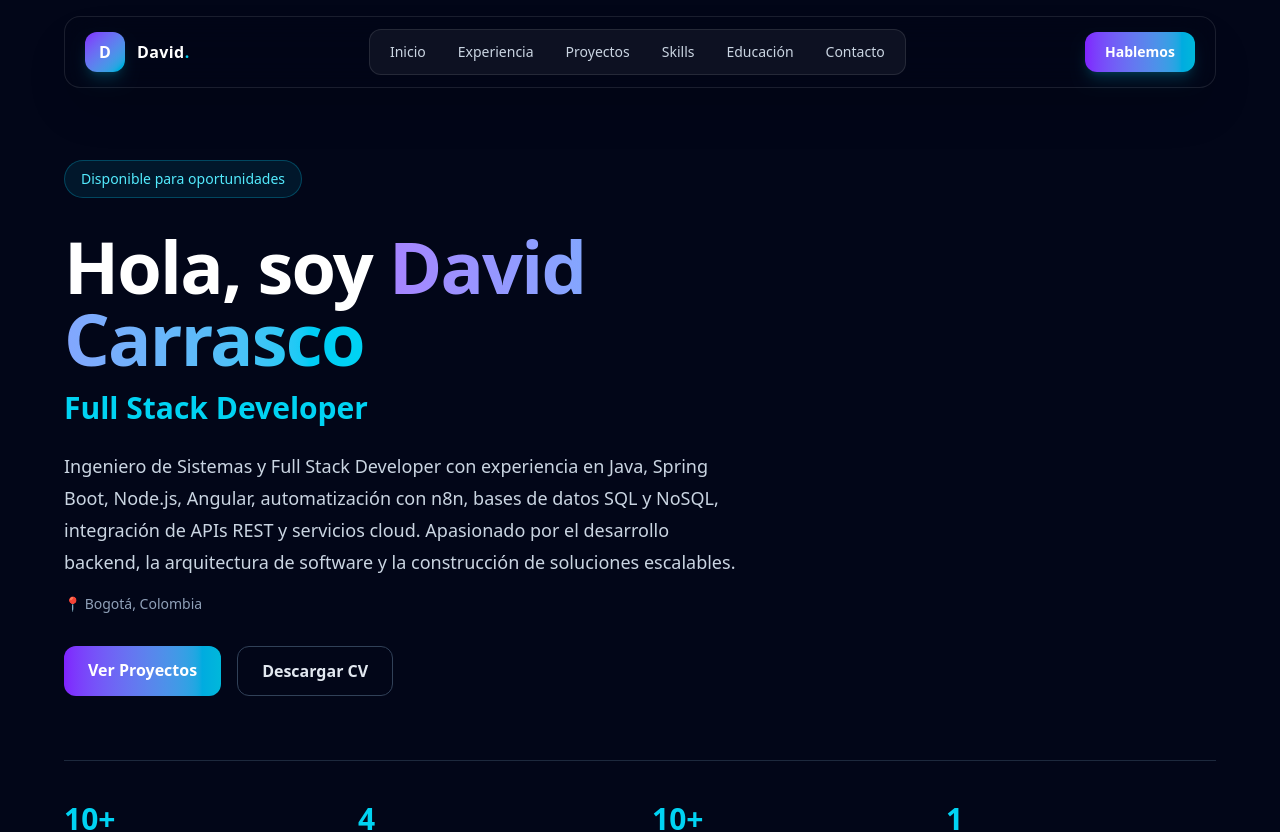
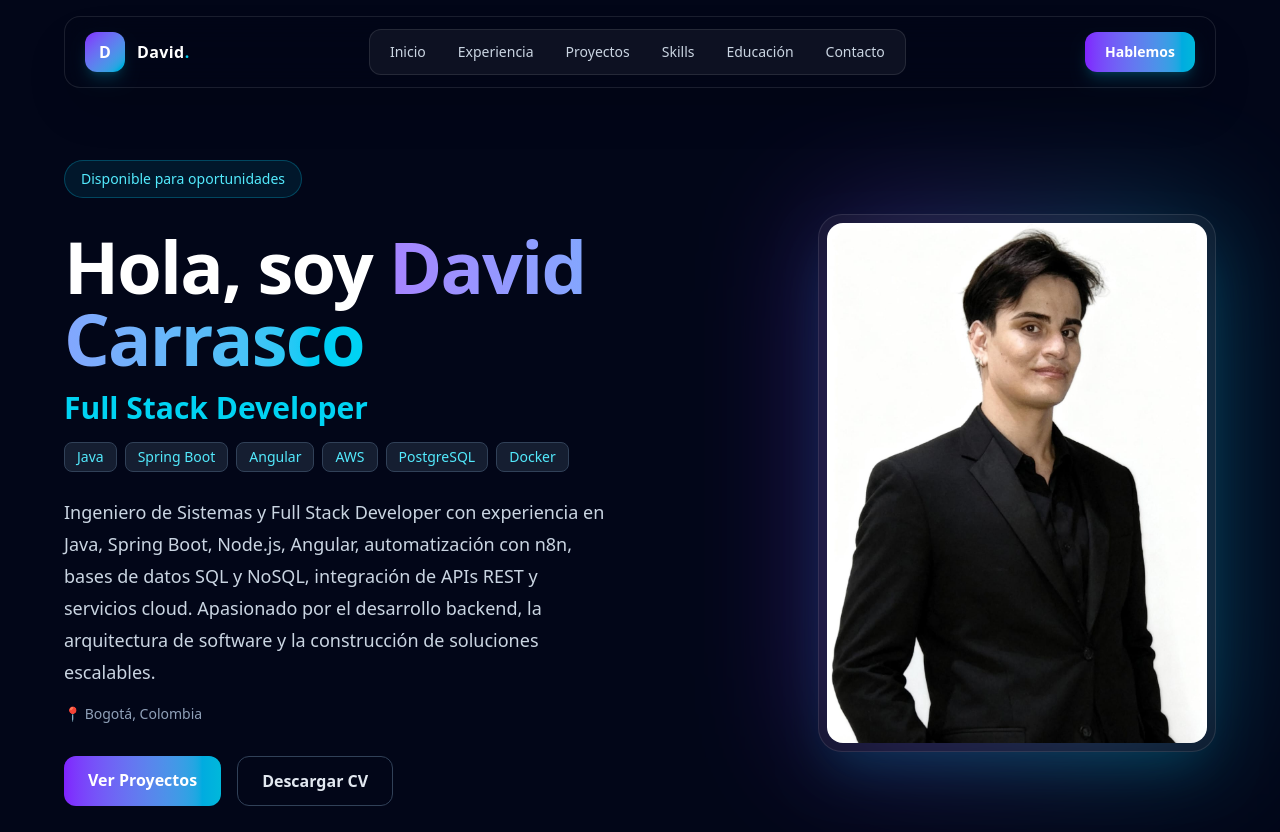
Before and after one commit to dabbi20/Portafolio, an Angular app in the folder david-portfolio/: page / in a window 1280 px wide. Shown: the top 832 px of the page. Built offline with nearby package versions, Linux system fonts and the light colour scheme.

Commit message:
configuracion del app.ts

```diff
--- a/david-portfolio/package.json
+++ b/david-portfolio/package.json
@@ -26,6 +26,7 @@
     "@angular/cli": "^21.2.12",
     "@angular/compiler-cli": "^21.2.0",
     "@tailwindcss/postcss": "^4.1.12",
+    "@types/aos": "^3.0.8",
     "jsdom": "^28.0.0",
     "postcss": "^8.5.3",
     "prettier": "^3.8.1",
--- a/david-portfolio/src/app/app.ts
+++ b/david-portfolio/src/app/app.ts
@@ -1,19 +1,23 @@
-import { Component, signal } from '@angular/core';
-import { RouterOutlet } from '@angular/router';
+import { AfterViewInit, Component, signal } from '@angular/core';
+
+
+import AOS from 'aos';
+
+
+import { Navbar } from './sections/navbar/navbar';
 import { Hero } from './sections/hero/hero';
 import { Experience } from './sections/experience/experience';
 import { Projects } from './sections/projects/projects';
 import { Skills } from './sections/skills/skills';
 import { Education } from './sections/education/education';
 import { Contact } from './sections/contact/contact';
-import { Navbar } from './sections/navbar/navbar';
 import { Footer } from './sections/footer/footer';
 import { ScrollTop } from './shared/components/scroll-top/scroll-top';
 
 @Component({
   selector: 'app-root',
   imports: [
-  RouterOutlet,
+
     Navbar,
     Hero,
     Experience,
@@ -22,11 +26,20 @@ import { ScrollTop } from './shared/components/scroll-top/scroll-top';
     Education,
     Contact,
     Footer,
-  ScrollTop
+    ScrollTop,
   ],
   templateUrl: './app.html',
-  styleUrl: './app.css'
+  styleUrl: './app.css',
 })
-export class App {
+export class App implements AfterViewInit {
   protected readonly title = signal('david-portfolio');
+
+  ngAfterViewInit(): void {
+    AOS.init({
+      duration: 900,
+      easing: 'ease-out-cubic',
+      once: true,
+      offset: 80,
+    });
   }
+}
--- a/david-portfolio/src/app/sections/hero/hero.html
+++ b/david-portfolio/src/app/sections/hero/hero.html
@@ -1,6 +1,10 @@
 <section id="hero" class="min-h-screen bg-slate-950 px-6 pb-24 pt-40 text-white">
   <div class="mx-auto max-w-6xl">
+
+    <div class="grid items-center gap-14 lg:grid-cols-2">
+
       <div class="max-w-3xl">
+
         <span
           class="inline-flex rounded-full border border-cyan-500/30 bg-cyan-500/10 px-4 py-2 text-sm text-cyan-300"
         >
@@ -17,6 +21,32 @@
         <h2 class="mt-4 text-2xl font-semibold text-cyan-400 md:text-3xl">
           {{ profile.role }}
         </h2>
+
+        <div class="mt-4 flex flex-wrap gap-2">
+          <span class="rounded-lg border border-slate-700 bg-slate-800/70 px-3 py-1 text-sm text-cyan-300">
+            Java
+          </span>
+
+          <span class="rounded-lg border border-slate-700 bg-slate-800/70 px-3 py-1 text-sm text-cyan-300">
+            Spring Boot
+          </span>
+
+          <span class="rounded-lg border border-slate-700 bg-slate-800/70 px-3 py-1 text-sm text-cyan-300">
+            Angular
+          </span>
+
+          <span class="rounded-lg border border-slate-700 bg-slate-800/70 px-3 py-1 text-sm text-cyan-300">
+            AWS
+          </span>
+
+          <span class="rounded-lg border border-slate-700 bg-slate-800/70 px-3 py-1 text-sm text-cyan-300">
+            PostgreSQL
+          </span>
+
+          <span class="rounded-lg border border-slate-700 bg-slate-800/70 px-3 py-1 text-sm text-cyan-300">
+            Docker
+          </span>
+        </div>
 
         <p class="mt-6 max-w-2xl text-lg leading-8 text-slate-300">
           {{ profile.description }}
@@ -43,6 +73,29 @@
             {{ profile.secondaryCta.label }}
           </a>
         </div>
+
+      </div>
+
+      <div class="flex justify-center lg:justify-end">
+        <div class="relative">
+
+          <div
+            class="absolute inset-0 rounded-3xl bg-gradient-to-r from-violet-600 to-cyan-500 opacity-30 blur-3xl"
+          ></div>
+
+          <div
+            class="relative rounded-3xl border border-white/10 bg-white/5 p-2 shadow-2xl shadow-cyan-500/20"
+          >
+            <img
+              src="/assets/images/profile/david-carrasco.jpeg"
+              alt="Foto profesional de David Carrasco"
+              class="h-[420px] w-[320px] rounded-2xl object-cover object-top md:h-[520px] md:w-[380px]"
+            />
+          </div>
+
+        </div>
+      </div>
+
     </div>
 
     <div class="mt-16 grid gap-6 border-t border-slate-800 pt-10 sm:grid-cols-2 lg:grid-cols-4">
@@ -51,11 +104,13 @@
           <p class="text-3xl font-bold text-cyan-400">
             {{ stat.value }}
           </p>
+
           <p class="mt-2 text-sm text-slate-400">
             {{ stat.label }}
           </p>
         </div>
       }
     </div>
+
   </div>
 </section>
--- a/david-portfolio/src/styles.css
+++ b/david-portfolio/src/styles.css
@@ -1,7 +1,7 @@
 /* You can add global styles to this file, and also import other style files */
 
 @import 'tailwindcss';
-
+@import 'aos/dist/aos.css';
 html {
   scroll-behavior: smooth;
 }
```
Also changed, not shown: david-portfolio/public/assets/images/profile/david-carrasco.jpeg (added), 1 other file (tests, documents, lock files or other folders). Lines whose indentation alone changed are shown as unchanged.
